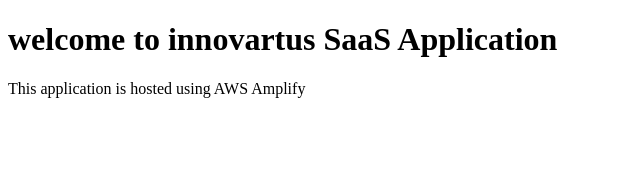
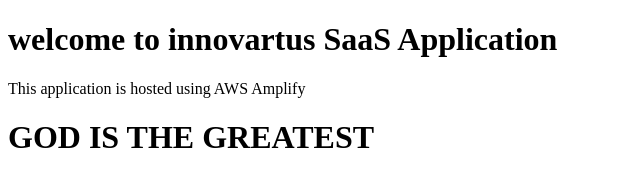
Before and after one commit to Christopher-Raine1/Innovartus--SaaS, a plain HTML site: page index.html in a window 1280 px wide. Shown: the whole page, without its empty margins (0-640 px from the left). Drawn offline with Linux system fonts and the light colour scheme.

Commit message:
Updated Homepage

```diff
--- a/index.html
+++ b/index.html
@@ -8,5 +8,6 @@
 <body>
   <h1>welcome to innovartus SaaS Application</h1>
   <p>This application is hosted using AWS Amplify
+<h1>GOD IS THE GREATEST</h1>
 </body>
 </html>
```
